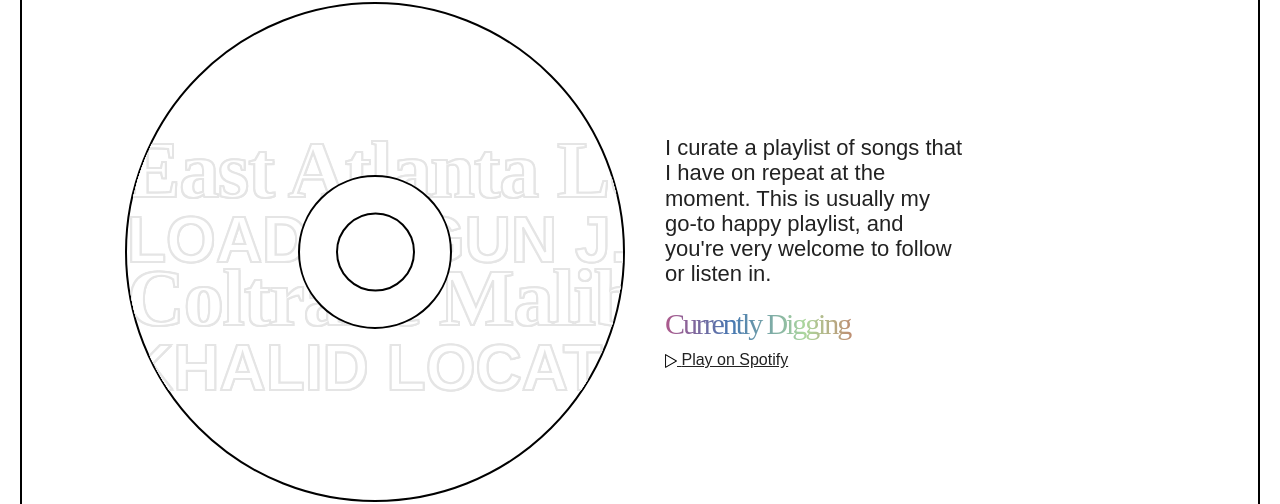
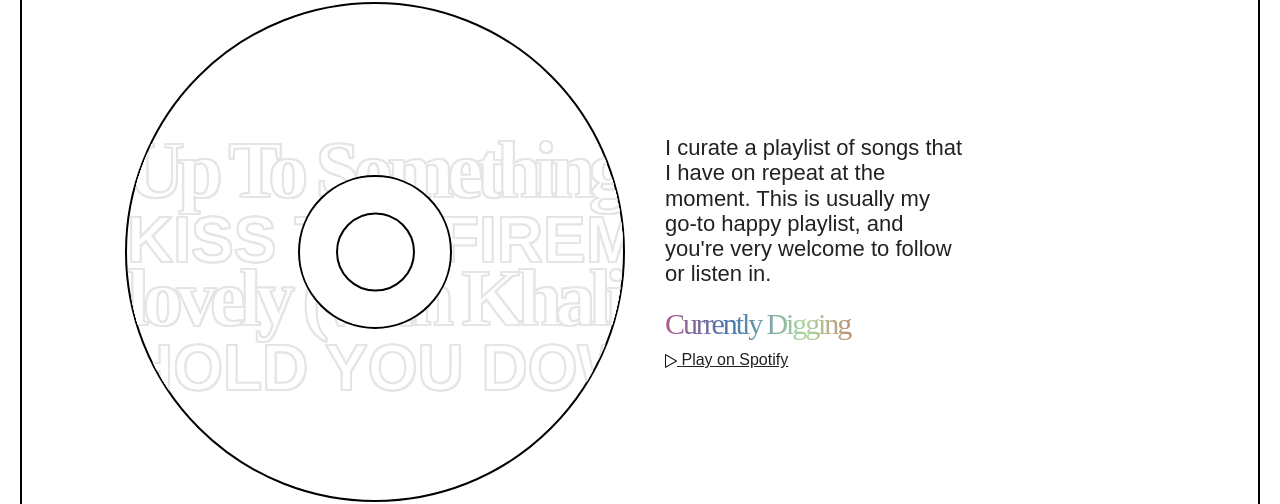
Before and after one commit to fathermerry/opemipo.com, a Jekyll site: the page built from index.md, in a window 1280 px wide. Shown: the part 1690-2194 px from the top of the page. Built offline with Jekyll 4.4.1, drawn with Linux system fonts in a browser that asks for light colours; some of the changed lines change nothing that is shown.

Commit message:
Make currently digging section show tracks randomly

```diff
--- a/_includes/currently-digging.html
+++ b/_includes/currently-digging.html
@@ -5,16 +5,16 @@
                 <div class="disc">
                     <div class="disc__content">
                         <div class="disc-text disc-text--lg serif">
-                            <span>East Atlanta Love Letter</span>
+                            <span id="disc-text-1"></span>
                         </div>
                         <div class="disc-text">
-                            <span>Loaded Gun J.Cole</span>
+                            <span id="disc-text-2"></span>
                         </div>
                         <div class="disc-text disc-text--lg serif">
-                            <span>Coltrane Malibu Sleep</span>
+                            <span id="disc-text-3"></span>
                         </div>
                         <div class="disc-text">
-                            <span>Khalid Location</span>
+                            <span id="disc-text-4"></span>
                         </div>
                         <div class="disc__center"></div>
                     </div>
@@ -35,3 +35,67 @@
         </div>
     </div>
 </section>
+
+<script src="/assets/js/fallback-tracks.js"></script>
+<script>
+    /**
+     * Randomly shuffle an array
+     * https://stackoverflow.com/a/2450976/1293256
+     * @param  {Array} array The array to shuffle
+     * @return {String}      The first item in the shuffled array
+     */
+    var shuffle = function (array) {
+        var currentIndex = array.length;
+        var temporaryValue, randomIndex;
+
+        // While there remain elements to shuffle...
+        while (0 !== currentIndex) {
+            // Pick a remaining element...
+            randomIndex = Math.floor(Math.random() * currentIndex);
+            currentIndex -= 1;
+
+            // And swap it with the current element.
+            temporaryValue = array[currentIndex];
+            array[currentIndex] = array[randomIndex];
+            array[randomIndex] = temporaryValue;
+        }
+
+        return array;
+    };
+</script>
+<script>
+    const fetchWithTimeout = (path, timeLimit) => {
+        /* global fetch */
+        const req = fetch(API_URL + path);
+        const timeout = new Promise((resolve, reject) => {
+            return setTimeout(() => reject(new Error('request timeout')), timeLimit);
+         });
+        return Promise.race([req, timeout]).then(response => response.json());
+    };
+
+    const fetchTracks = () => {
+        return new Promise(async resolve => {
+            try {
+                const tracks = await fetchWithTimeout('https://spotify-get-playlist-tracks.glitch.me', 10000);
+                resolve(tracks);
+            } catch(e) {
+                resolve(fallbackTracks);
+            }
+        });
+    }
+
+    fetchTracks().then(tracks => {
+        const shuffledTracks = shuffle(tracks);
+        [1,2,3,4].forEach(number => {
+            const span = document.getElementById(`disc-text-${number}`);
+            const tracksToShow = shuffledTracks.splice(0, 2);
+            tracksToShow.forEach(track => {
+                const link = document.createElement('a');
+                link.setAttribute('href', track.external_urls.spotify);
+                link.setAttribute('target', '_blank');
+                link.innerHTML = track.name;
+                span.appendChild(link);
+            });
+        });
+    });
+</script>
--- a/_sass/components/_currently-digging.scss
+++ b/_sass/components/_currently-digging.scss
@@ -80,6 +80,8 @@
     height: 4.8rem;
     span {
         white-space: nowrap;
+        a {
+            text-decoration: none;
             color: white;
             -webkit-text-stroke: 2px #e5e5e5;
             vertical-align: top;
@@ -92,22 +94,35 @@
             font-size: 6.4rem;
             text-transform: uppercase;
             font-weight: 600;
+            &:hover {
+                color: white;
+                -webkit-text-stroke: 2px #d5d5d5;
+                vertical-align: top;
+                text-shadow:
+                    1px 1px 0 #d5d5d5,
+                    -1px -1px 0 #d5d5d5,
+                    1px -1px 0 #d5d5d5,
+                    -1px 1px 0 #d5d5d5,
+                    1px 1px 0 #d5d5d5;
+            }
+        }
     }
     @media all and (max-width: 640px) {
         height: 3.6rem;
-        span {
+        span a {
             font-size: 4.8rem;
         }
     }
     &.serif {
         height: 8rem;
-        span {
+        span a {
             font-size: 8rem;
+            letter-spacing: -0.08em;
             text-transform: none;
         }
         @media all and (max-width: 640px) {
             height: 6rem;
-            span {
+            span a {
                 font-size: 6rem;
             }
         }
--- /dev/null
+++ b/assets/js/fallback-tracks.js
@@ -0,0 +1,156 @@
+const fallbackTracks = [
+    {
+        "external_urls": {
+            "spotify": "https://open.spotify.com/track/3KDfg9vJAl1Ce9qjpX4hor"
+        },
+        "href": "https://api.spotify.com/v1/tracks/3KDfg9vJAl1Ce9qjpX4hor",
+        "name": "express"
+    },
+    {
+        "external_urls": {
+            "spotify": "https://open.spotify.com/track/0cVquG5bipDxlQ8rLbX52d"
+        },
+        "href": "https://api.spotify.com/v1/tracks/0cVquG5bipDxlQ8rLbX52d",
+        "name": "Malibu Sleep"
+    },
+    {
+        "external_urls": {
+            "spotify": "https://open.spotify.com/track/4yLIYYYI258wEr7ld7N7u1"
+        },
+        "href": "https://api.spotify.com/v1/tracks/4yLIYYYI258wEr7ld7N7u1",
+        "name": "Marie Antoinette - Interlude"
+    },
+    {
+        "external_urls": {
+            "spotify": "https://open.spotify.com/track/4uhvMW7ly7tJil31YYscAN"
+        },
+        "href": "https://api.spotify.com/v1/tracks/4uhvMW7ly7tJil31YYscAN",
+        "name": "Erase Your Social"
+    },
+    {
+        "external_urls": {
+            "spotify": "https://open.spotify.com/track/4vakCkhyernzT7Revji3VO"
+        },
+        "href": "https://api.spotify.com/v1/tracks/4vakCkhyernzT7Revji3VO",
+        "name": "You and Me"
+    },
+    {
+        "external_urls": {
+            "spotify": "https://open.spotify.com/track/531MBHrtGF6nAkK4zUafi9"
+        },
+        "href": "https://api.spotify.com/v1/tracks/531MBHrtGF6nAkK4zUafi9",
+        "name": "Mutual Butterflies"
+    },
+    {
+        "external_urls": {
+            "spotify": "https://open.spotify.com/track/0nhVrTiCGiGRCoZOJiWzm1"
+        },
+        "href": "https://api.spotify.com/v1/tracks/0nhVrTiCGiGRCoZOJiWzm1",
+        "name": "Danger (with Migos & Marshmello)"
+    },
+    {
+        "external_urls": {
+            "spotify": "https://open.spotify.com/track/0KPiSFlz5OUCgw7nwvhYWe"
+        },
+        "href": "https://api.spotify.com/v1/tracks/0KPiSFlz5OUCgw7nwvhYWe",
+        "name": "Only You (feat. WizKid, Offset & J Balvin)"
+    },
+    {
+        "external_urls": {
+            "spotify": "https://open.spotify.com/track/2rPE9A1vEgShuZxxzR2tZH"
+        },
+        "href": "https://api.spotify.com/v1/tracks/2rPE9A1vEgShuZxxzR2tZH",
+        "name": "thank u, next"
+    },
+    {
+        "external_urls": {
+            "spotify": "https://open.spotify.com/track/6osMzmRHCVETbZMHceLRmh"
+        },
+        "href": "https://api.spotify.com/v1/tracks/6osMzmRHCVETbZMHceLRmh",
+        "name": "Dreamcatcher (feat. Swae Lee & Travis Scott)"
+    },
+    {
+        "external_urls": {
+            "spotify": "https://open.spotify.com/track/2mYDDUkBcgFNBqkWctyyuc"
+        },
+        "href": "https://api.spotify.com/v1/tracks/2mYDDUkBcgFNBqkWctyyuc",
+        "name": "Overdue (with Travis Scott)"
+    },
+    {
+        "external_urls": {
+            "spotify": "https://open.spotify.com/track/1m6lqaLvUTxPjOo98fJH8U"
+        },
+        "href": "https://api.spotify.com/v1/tracks/1m6lqaLvUTxPjOo98fJH8U",
+        "name": "Don't Come Out The House (with 21 Savage)"
+    },
+    {
+        "external_urls": {
+            "spotify": "https://open.spotify.com/track/43lYaovU2FoeuBMNusVVVW"
+        },
+        "href": "https://api.spotify.com/v1/tracks/43lYaovU2FoeuBMNusVVVW",
+        "name": "10 Freaky Girls (with 21 Savage)"
+    },
+    {
+        "external_urls": {
+            "spotify": "https://open.spotify.com/track/27P4XoNXXEV4lTc3sB61RK"
+        },
+        "href": "https://api.spotify.com/v1/tracks/27P4XoNXXEV4lTc3sB61RK",
+        "name": "Up To Something (feat. Travis Scott & Young Thug)"
+    },
+    {
+        "external_urls": {
+            "spotify": "https://open.spotify.com/track/48Y9pNe30o273HGYKyMKj9"
+        },
+        "href": "https://api.spotify.com/v1/tracks/48Y9pNe30o273HGYKyMKj9",
+        "name": "The Chase (feat. Kadhja Bonet)"
+    },
+    {
+        "external_urls": {
+            "spotify": "https://open.spotify.com/track/2HsadrpAUp28eDIOhR2hPC"
+        },
+        "href": "https://api.spotify.com/v1/tracks/2HsadrpAUp28eDIOhR2hPC",
+        "name": "Off The Ground"
+    },
+    {
+        "external_urls": {
+            "spotify": "https://open.spotify.com/track/0u2P5u6lvoDfwTYjAADbn4"
+        },
+        "href": "https://api.spotify.com/v1/tracks/0u2P5u6lvoDfwTYjAADbn4",
+        "name": "lovely (with Khalid)"
+    },
+    {
+        "external_urls": {
+            "spotify": "https://open.spotify.com/track/7LJRkhSg5QFoYMkXaOEMYd"
+        },
+        "href": "https://api.spotify.com/v1/tracks/7LJRkhSg5QFoYMkXaOEMYd",
+        "name": "Hold You Down"
+    },
+    {
+        "external_urls": {
+            "spotify": "https://open.spotify.com/track/47Z9HvVIGbroSvp2CT5MuI"
+        },
+        "href": "https://api.spotify.com/v1/tracks/47Z9HvVIGbroSvp2CT5MuI",
+        "name": "Kiss the Fire"
+    },
+    {
+        "external_urls": {
+            "spotify": "https://open.spotify.com/track/5VzeI5JM2y9t21JwrWAnkH"
+        },
+        "href": "https://api.spotify.com/v1/tracks/5VzeI5JM2y9t21JwrWAnkH",
+        "name": "Addiction"
+    },
+    {
+        "external_urls": {
+            "spotify": "https://open.spotify.com/track/5sdOmuLCfoNiXwUxxcD1nK"
+        },
+        "href": "https://api.spotify.com/v1/tracks/5sdOmuLCfoNiXwUxxcD1nK",
+        "name": "Time Flies. (Withluv')"
+    },
+    {
+        "external_urls": {
+            "spotify": "https://open.spotify.com/track/2YOo4IfpVuEYidbdqoIzBi"
+        },
+        "href": "https://api.spotify.com/v1/tracks/2YOo4IfpVuEYidbdqoIzBi",
+        "name": "Epigenetics"
+    }
+];
```
Lines whose indentation alone changed are shown as unchanged.
